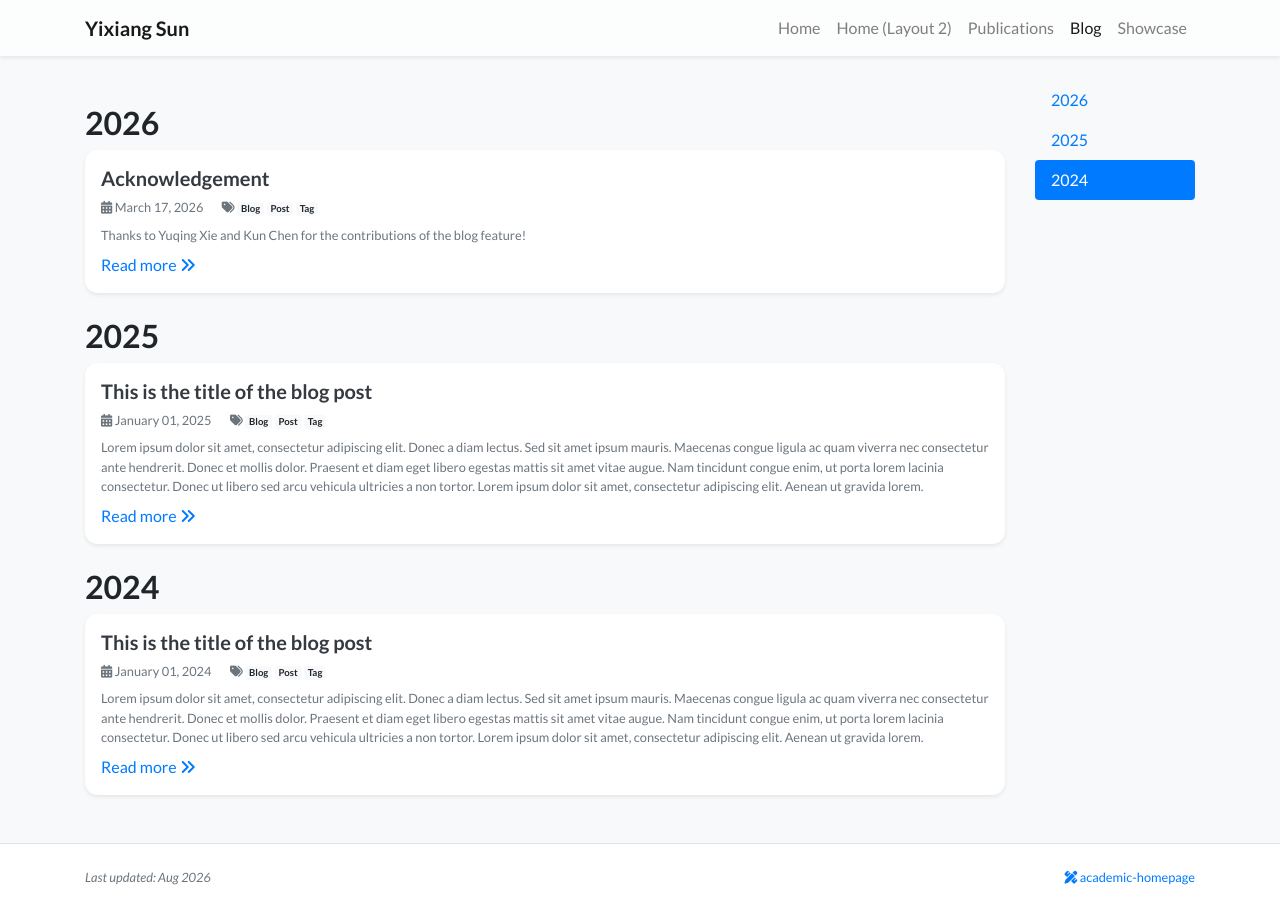
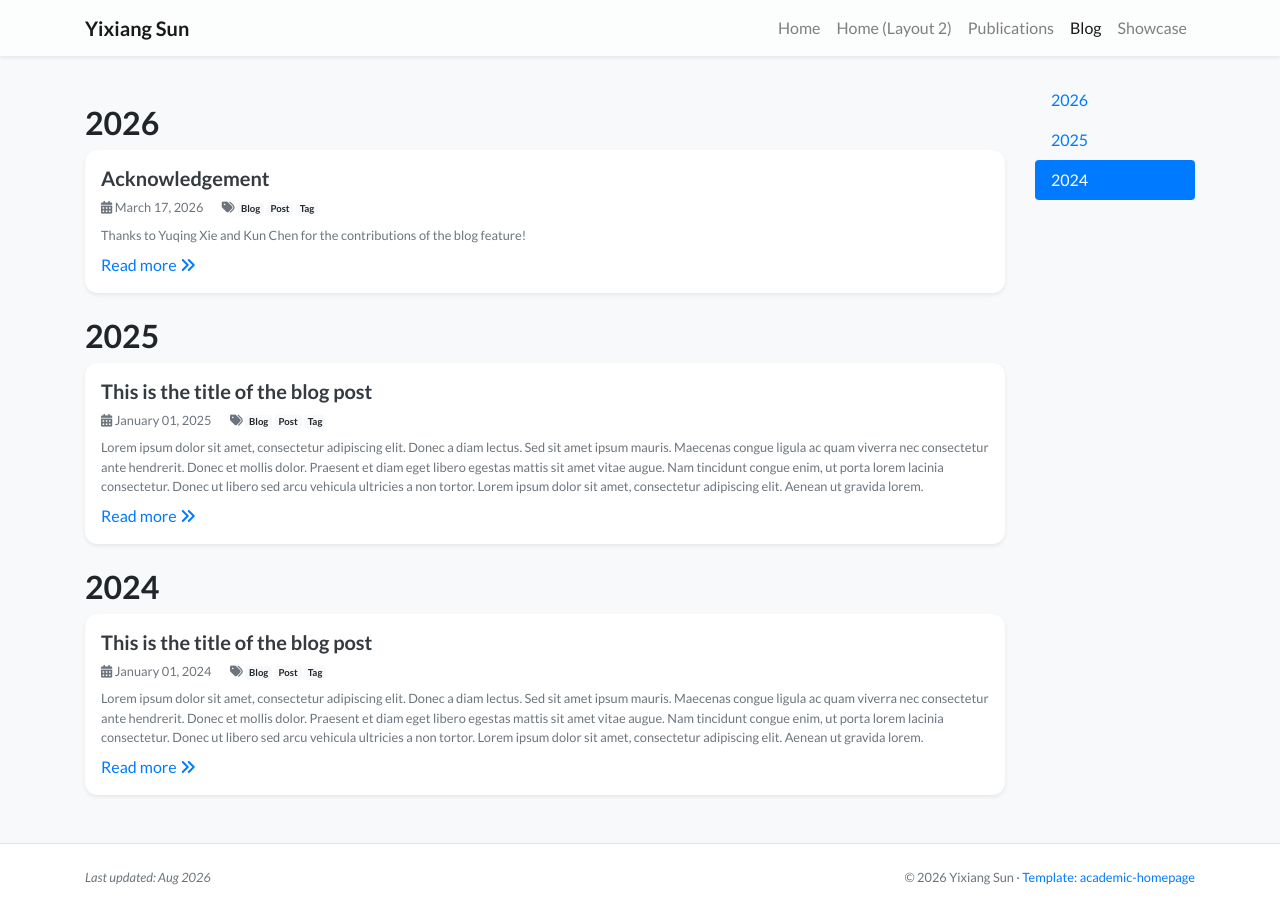
Before and after one commit to Mr5h1t/Mr5h1t.github.io, a Jekyll site: the page built from blog.html, in a window 1280 px wide. Built offline with Jekyll 4.4.1, drawn with Linux system fonts in a browser that asks for light colours; nearby versions of some CDN libraries; a style sheet for code colours, icons or effects is not loaded.

Commit message:
Modify footer text in display.yml
Updated footer text to include copyright and template link.

```diff
--- a/_data/display.yml
+++ b/_data/display.yml
@@ -7,4 +7,6 @@ homepage:
 # Feel free to replace the footer text if you would like to, but I will greatly appreciate it
 # if you keep the link to the template so that more people can benefit from it. Thanks!
 footer_text: >-
-  <a href="https://github.com/luost26/academic-homepage" target="_blank"><i class="fas fa-pencil-ruler"></i> academic-homepage</a>
+  © 2026 Yixiang Sun ·
+  <a href="https://github.com/luost26/academic-homepage" target="_blank">
+  Template: academic-homepage</a>
```
